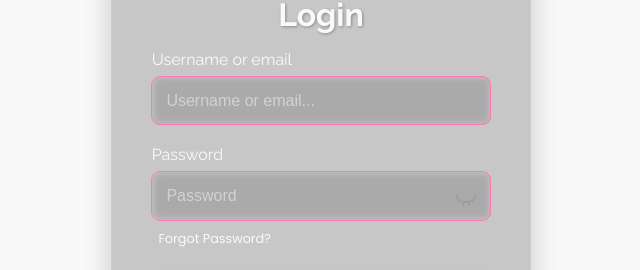
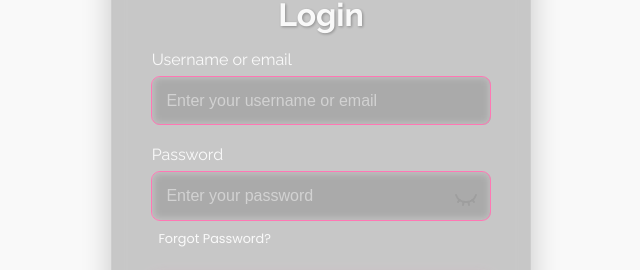
Before and after one commit to MonkyMars/PopQuick, a Next.js app in the folder apps/web/: page /login in a window 1280 px wide. Shown: the part 180-450 px from the top of the page, without its empty margins (319-959 px from the left). Built offline with nearby package versions, Linux system fonts and the light colour scheme; no server answers.

Commit message:
fix: update input placeholders for improved clarity in login form

```diff
--- a/apps/web/src/app/login/page.tsx
+++ b/apps/web/src/app/login/page.tsx
@@ -72,22 +72,22 @@ const Login: NextPage = () => {
         <form className="loginForm" onSubmit={handleLogin}>
           <h2>Login</h2>
 
-          <div className="inputGroup">
+            <div className="inputGroup">
             <label aria-label="Username/email" htmlFor="username">
               Username or email
             </label>
             <input
               type="text"
-              placeholder="Username or email..."
+              placeholder="Enter your username or email"
               value={credentials.identifier}
               onChange={(e) =>
-                setCredentials({ ...credentials, identifier: e.target.value })
+              setCredentials({ ...credentials, identifier: e.target.value })
               }
               required
               className="loginInput"
               id="username"
             />
-          </div>
+            </div>
 
           <div className="inputGroup passwordGroup">
             <label aria-label="Password" htmlFor="password">
@@ -95,10 +95,10 @@ const Login: NextPage = () => {
             </label>
             <input
               type={showPassword ? "text" : "password"}
-              placeholder="Password"
+              placeholder="Enter your password"
               value={credentials.password}
               onChange={(e) =>
-                setCredentials({ ...credentials, password: e.target.value })
+              setCredentials({ ...credentials, password: e.target.value })
               }
               onFocus={(e) => e.target.classList.add("focused")}
               onBlur={(e) => e.target.classList.remove("focused")}
```
